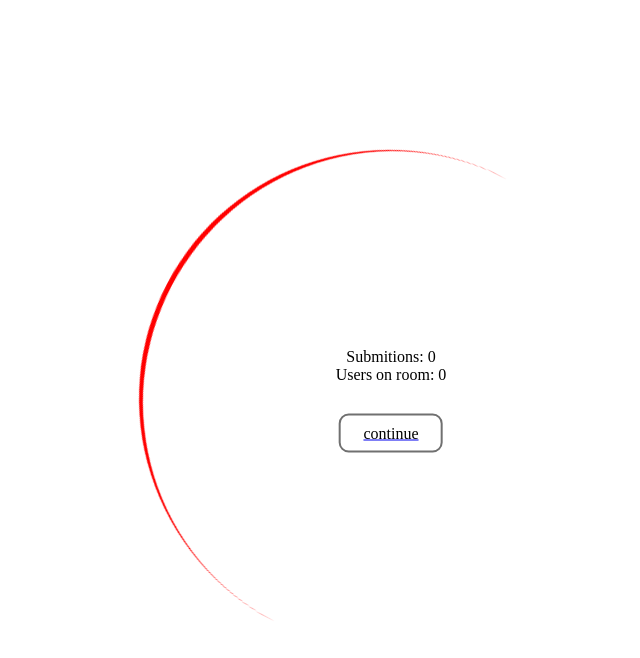
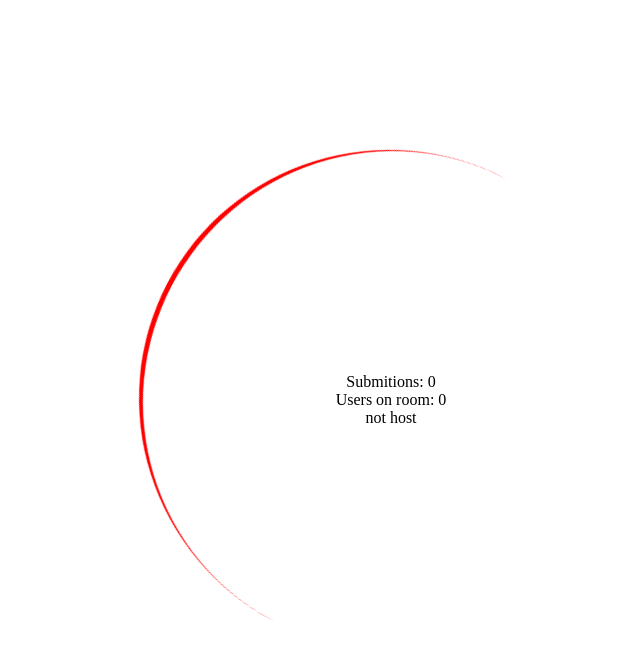
Before and after one commit to JJimenez414/DatePlanner, a React (Vite) app in the folder Frontend/DatePlanner/: page /submitionswait in a window 1280 px wide. Shown: the top 658 px of the page, without its empty margins (249-889 px from the left). Built offline with nearby package versions, Linux system fonts and the light colour scheme; no server answers.

Commit message:
activitylist, waitingroom, and room are working up to now.

```diff
--- a/Frontend/DatePlanner/src/components/SubmitionsWait.jsx
+++ b/Frontend/DatePlanner/src/components/SubmitionsWait.jsx
@@ -2,13 +2,15 @@ import React, { useEffect, useState} from 'react';
 import { Link } from 'react-router-dom';
 import { socket }from '../socket';
 import { useRoom } from '../context/RoomContext';
+import { useNavigate } from 'react-router-dom';
 
 function SubmitionsWait() {
     const [numSubmitions, setNumSubmitions] = useState(0);
     const [numUsers, setNumUsers] = useState(0);
     const { roomID } = useRoom();
     const [isDone, setIsDone] = useState(false);
-    const [isHost, setIsHost] = useState(true);
+    const [isHost, setIsHost] = useState(false);
+    const navigate = useNavigate();
 
     useEffect(() => {
 
@@ -28,13 +30,21 @@ function SubmitionsWait() {
             }
         })
 
+        socket.on("receive-continue", () => {
+            navigate('/room');
+        })
+
 
 
 
         return () => {
             socket.off('wait-room');
         }
-    }, [])
+    }, [isHost])
+
+    function handleContinue() {
+        socket.emit("continue", roomID);
+    }
 
   return (
     <>
@@ -44,9 +54,8 @@ function SubmitionsWait() {
                 <div className='wait-room-info-container'>
                         <p> Submitions: {numSubmitions}</p>
                         <p> Users on room: {numUsers}</p>
-                        <Link to={"/room"}>
-                            <button className="wait-room-btn"> continue </button>
-                        </Link>
+                        <p> {isHost ? "host" : "not host"}</p>
+                        <button onClick={handleContinue} className={isHost ? "wait-room-btn" : "wait-room-btn-hidden"}> continue </button>
 
                 </div>
             </div>
```
Also changed, not shown: 1 other file (tests, documents, lock files or other folders).
